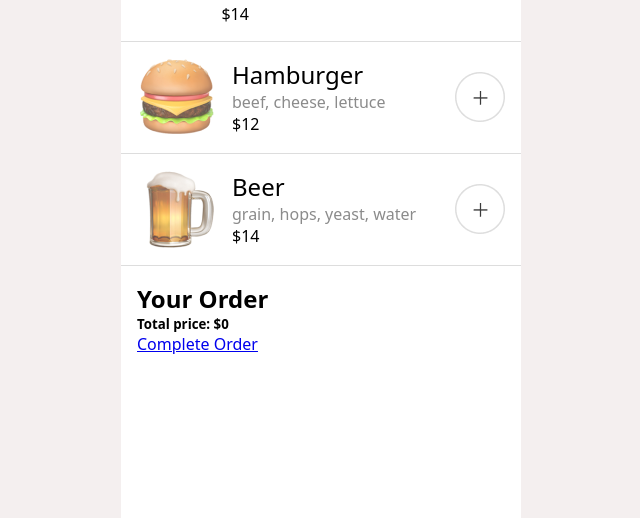
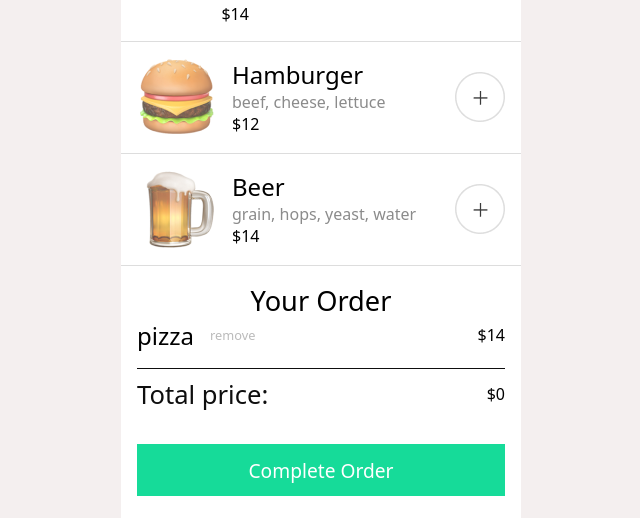
Before and after one commit to Okumu87/Jimmy-s-Dinner, a plain HTML site: page index.html in a window 1280 px wide. Shown: the part 282-800 px from the top of the page, without its empty margins (319-959 px from the left). Drawn offline with Linux system fonts and the light colour scheme; a web font is replaced by a local one.

Commit message:
working on pay modal

```diff
--- a/index.css
+++ b/index.css
@@ -4,6 +4,10 @@
     margin: 0;
     padding: 0;
     box-sizing: border-box;
+}
+
+a{
+    text-decoration: none;
 }
 
 h3{
@@ -61,6 +65,64 @@ body{
 /* Order  */
 
 .order{
-   height: 300px;
+    height: 300px;
     padding: 1rem;
 }
+
+.ordered-items{
+    /* display: none; */
+
+    h2{
+        text-align: center;
+        font-weight: 100;
+        font-size: 1.7rem;
+    }
+}
+
+.item-content{
+    display: flex;
+    justify-content: space-between;
+    align-items: center;
+    margin-bottom: 1rem;
+}
+
+.item-item__button{
+    display: flex;
+    align-items: center;
+    gap: 1rem;
+
+    .remove-btn{
+        cursor: pointer;
+        font-size: .8rem;
+        color: #BBBBBB;
+    }
+}
+
+.total-order{
+    border-top: 1.5px solid #0E0E0E;
+
+}
+
+.total-price{
+    display: flex;
+    justify-content: space-between;
+    align-items: center;
+    margin-top: .5rem;
+
+    h5{
+        font-size: 1.6rem;
+        font-weight: 100;
+        color: #0E0E0E;
+    }
+}
+
+.btn-order{
+   display: block;
+   font-size: 1.2rem;
+   text-align: center;
+   background-color: #16DB99;
+   color: white;
+   padding: .8rem;
+   margin-top: 2rem;
+   cursor: pointer;
+}
--- a/index.html
+++ b/index.html
@@ -12,6 +12,7 @@
         <img src="./images/header.png" alt="header">
       </header>
      <main>
+      <!-- menu items section -->
         <div class="menu" id ="menu">
           <div class="menu-item">
             <div class="menu-recipe">
@@ -57,13 +58,48 @@
           </div>
 
         </div>
+        <!-- order section  -->
         <div class="order">
-          <h2>Your Order</h2>
-        <div class="items">
-          <h5>Total price: $0</h5>
-        <a href="#" class="btn-order">Complete Order</a>
+          <div class="ordered-items" id="ordered-items">
+              <h2>Your Order</h2>
+              <!-- items prices total -->
+          <div class="items">
+              <!-- Ordered items will be added here dynamically -->
+               <div class="item">
+                <div class="item-content">
+                  <div class="item-item__button">
+                      <h3>pizza</h3>
+                      <a href="#" class="remove-btn">remove</a>
+                  </div>
+                    <div class="price">
+                        <h4>$14</h4>
+                    </div>
+                </div>
+               </div>
+               <!-- total section  -->
+           <div class="total-order">
+            <div class="total">
+              <div class="total-price">
+                <h5>Total price:</h5>
+                <h4>$0</h4>
+              </div>
+              <a href="#" class="btn-order">Complete Order</a>
+            </div>
+          </div>
         </div>
-        </div>
+      </div>
+      </div>
+
+      <!-- payment section modal -->
+      <div class="modal-overlay" id="paymentModal">
+        <h1>Enter card details</h1>
+        <form action="#" class="payment-form">
+          <input type="text" placeholder="Enter your name ">
+          <input type="text" placeholder="Enter your card number ">
+          <input type="text" placeholder="Enter CVV">
+          <a type="submit" class="pay-btn">Pay</a>
+        </form>
+      </div>
      </main>
     </div>
 
```
